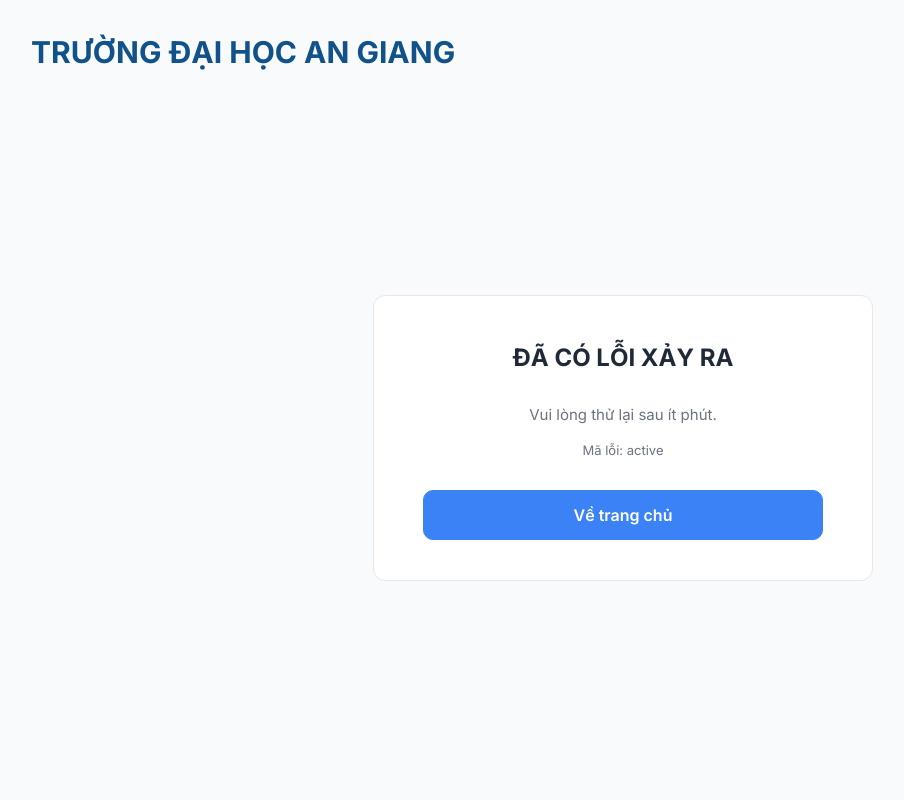
After one commit to DangTran-hub/et4430-20261, a Spring app: template src/main/resources/templates/error.html in a window 1280 px wide. The commit adds this page. Shown: the whole page, without its empty margins (17-921 px from the left). Run offline with Thymeleaf, Linux system fonts and the light colour scheme; the template is opened without the code that fills it: most values are stand-ins (such as "Sample title", 1, 10 or a date in 2020); data that the repository does not hold is empty; some of the project's set-up classes (security, data sources, template engines, error pages and the like) are left out, and stand-ins take their place.

Commit message:
Thông báo phiên hết hạn, thêm trang lỗi

```diff
--- /dev/null
+++ b/src/main/resources/templates/error.html
@@ -0,0 +1,19 @@
+<!DOCTYPE html>
+<html lang="vi" xmlns:th="http://www.thymeleaf.org">
+<head th:replace="~{fragments :: head('Lỗi')}"></head>
+<body>
+<div class="login-page">
+    <div class="login-brand">TRƯỜNG ĐẠI HỌC AN GIANG</div>
+    <main class="login-main">
+        <div class="login-card center">
+            <h1 th:text="${status == 403} ? 'KHÔNG CÓ QUYỀN TRUY CẬP' : (${status == 404} ? 'KHÔNG TÌM THẤY TRANG' : 'ĐÃ CÓ LỖI XẢY RA')">ĐÃ CÓ LỖI XẢY RA</h1>
+            <p class="muted" th:if="${status == 403}">Tài khoản của bạn không được dùng chức năng này.</p>
+            <p class="muted" th:if="${status == 404}">Địa chỉ bạn mở không tồn tại.</p>
+            <p class="muted" th:unless="${status == 403 or status == 404}">Vui lòng thử lại sau ít phút.</p>
+            <p class="muted small" th:text="'Mã lỗi: ' + ${status}">Mã lỗi: 500</p>
+            <a class="btn btn-primary btn-block mt" th:href="@{/}">Về trang chủ</a>
+        </div>
+    </main>
+</div>
+</body>
+</html>
--- a/src/main/resources/templates/login.html
+++ b/src/main/resources/templates/login.html
@@ -11,6 +11,7 @@
 
             <div class="alert error" th:if="${param.error}">Sai tên đăng nhập hoặc mật khẩu.</div>
             <div class="alert info" th:if="${param.logout}">Bạn đã đăng xuất.</div>
+            <div class="alert warn" th:if="${param.expired}">Phiên làm việc đã hết hạn, vui lòng đăng nhập lại.</div>
 
             <form th:action="@{/login}" method="post" class="stack">
                 <label>Tài khoản:
```
